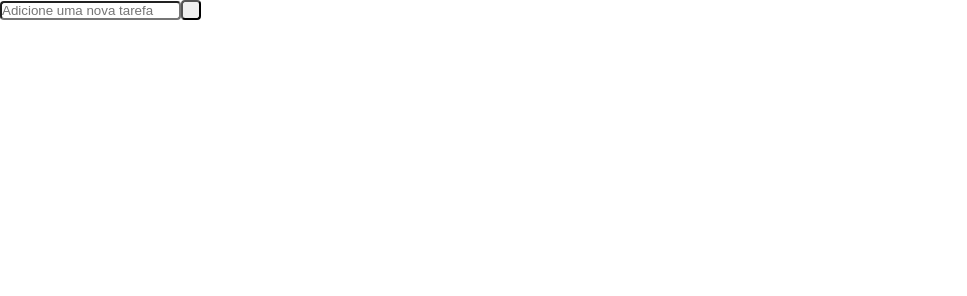
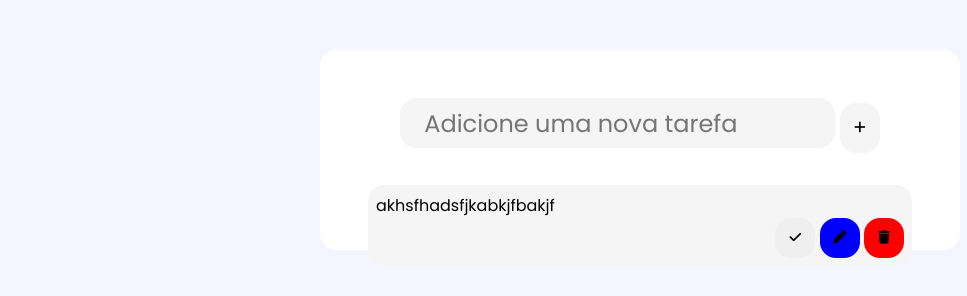
Before and after one commit to JuliaFee/tasklist_tds2, a plain HTML site: page index.html in a window 1280 px wide. Shown: the whole page, without its empty margins (0-967 px from the left). Drawn offline with Linux system fonts and the light colour scheme.

Commit message:
feat: style css, create span

```diff
--- a/assets/css/style.index.css
+++ b/assets/css/style.index.css
@@ -1,22 +1,70 @@
+@import url('https://fonts.googleapis.com/css2?family=Poppins:wght@100;200;300;400;500&display=swap');
 *{
     box-sizing: border-box;
     padding: 0;
     margin: 0;
+    font-family: "Poppins", sans-serif;
 }
 body{
-    background-color: #fff;
+    background-color: #f5f5ff;
+    text-align: center;
+}
+#add{
+    width: 40px;
+    height: 50px;
+    color: black;
+}
+#add:hover{
+    background-color: #d4d4d6;
+    transition: 0.3s;
+}
+input{
+    background-color: #f5f5ff;
+    height: 50px;
+    width: 80%;
+    font-size: 3vh;
+    padding: 1.5rem;
+    border-radius: 4vh;
+}
+input, #add {
+    border-radius: 2vh;
+    background-color: #f5f5f5;
 }
 #box1{
-    display: flex;
+    margin-top: 90px;
+    background-color: white;
+    height: 200px;
+    margin: 0 auto;
+    margin-top: 50px;
     align-items: center;
+    width: 40rem;
+    border-radius: 2vh;
+    text-align: center;
+    padding: 6vh;
 }
-#add{
-    width: 20px;
-    height: 20px;
+.btn2{
+    width: 40px;
+    height: 40px;
 }
-input{
-    background-color: #fff;
+.form{
+    background-color: #f5f5f5;
+    border-radius: 2vh;
+    padding: 0.5rem;
+    margin-top: 4vh;
 }
-input, #add{
-    border-radius: 4px;
+input, #add, button{
+    border-radius: 2vh;
+    border: 3vh;
 }
+#delete{
+    background-color: red;
+}
+#edit{
+    background-color: blue;
+}
+.btns{
+    text-align: right;
+}
+.form{
+    text-align: left;
+}
--- a/index.html
+++ b/index.html
@@ -1,22 +1,43 @@
 <!DOCTYPE html>
 <html lang="en">
+
 <head>
     <meta charset="UTF-8">
     <link rel="stylesheet" href="./assets/css/style.index.css">
-    <link href="https://cdnjs.cloudflare.com/ajax/libs/font-awesome/6.4.2/css/all.min.css">
+    <link rel="stylesheet" href="https://cdnjs.cloudflare.com/ajax/libs/font-awesome/6.4.2/css/all.min.css"
+        integrity="sha512-z3gLpd7yknf1YoNbCzqRKc4qyor8gaKU1qmn+CShxbuBusANI9QpRohGBreCFkKxLhei6S9CQXFEbbKuqLg0DA=="
+        crossorigin="anonymous" referrerpolicy="no-referrer" />
     <script src="./assets/js/script.index.js"></script>
     <title>Task List</title>
 </head>
+
 <body>
     <main id="main01">
         <div id="pai1">
             <div id="box1">
-                <input id="areabox1" placeholder="Adicione uma nova tarefa">
+                <input id="areabox1" placeholder="Adicione uma nova tarefa" />
                 <button type="button" id="add">
-                <i class="fa-solid fa-plus"></i>
+                    <i class="fa-solid fa-plus"></i>
+                </button>
+            <div id="box2">
+            <div class="form">
+                <span id="task">akhsfhadsfjkabkjfbakjf</span>
+                <div class="btns">
+                <button type="button" id="verify" class="btn2">
+                <i class="fa-solid fa-check"></i>
             </button>
+            <button type="button" id="edit" class="btn2">
+                <i class="fa-solid fa-pen"></i>
+            </button>
+            <button type="button" id="delete" class="btn2">
+                <i class="fa-solid fa-trash"></i>
+            </button>
+        </div>
+        </div>
             </div>
+        </div>
         </div>
     </main>
 </body>
+
 </html>
```
